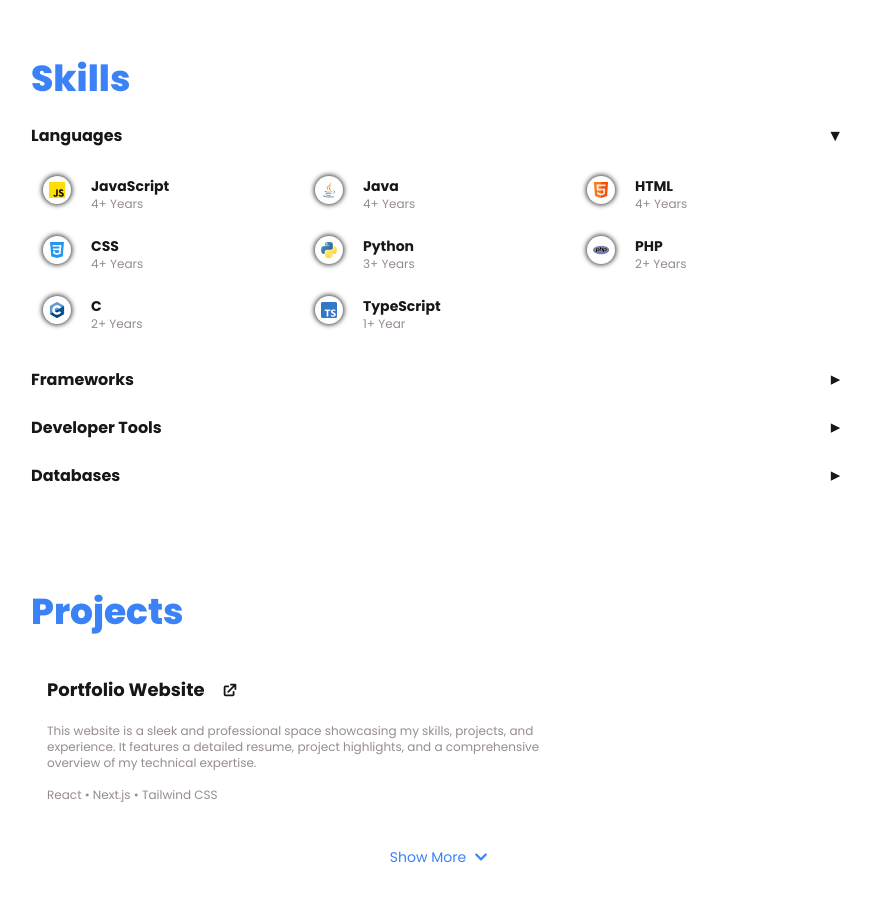
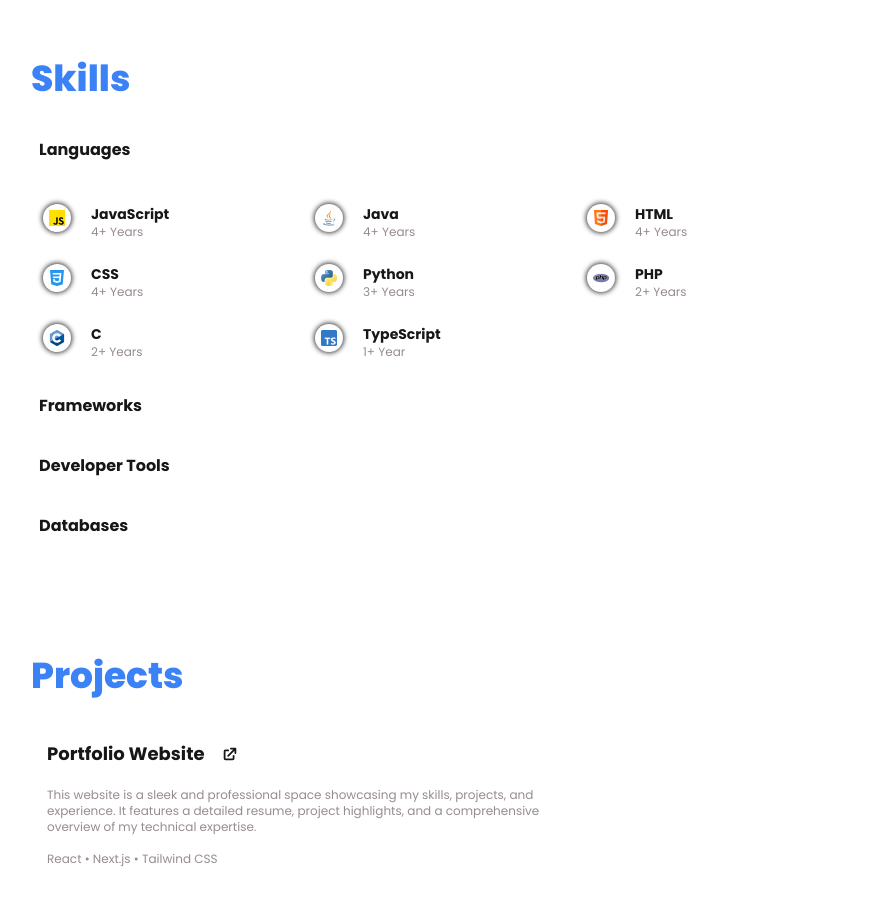
Before and after one commit to zoraiz2000/website, a Next.js app: page / in a window 1280 px wide. Shown: the part 1680-2593 px from the top of the page, without its empty margins (201-1072 px from the left). Built offline with nearby package versions, Linux system fonts and the light colour scheme; what tailwindcss-animated would draw is missing.

Commit message:
changed the icon and added highlight

```diff
--- a/src/components/Skills.js
+++ b/src/components/Skills.js
@@ -1,4 +1,5 @@
 import React, { useState, useRef } from "react";
+import { IoMdArrowDropdown } from "react-icons/io";
 
 const Skills = ({ ref, className }) => {
 
@@ -57,18 +58,20 @@ const Skills = ({ ref, className }) => {
     const contentRef = contentRefs[title];
 
     return (
-      <div className={`${title !== "Languages" ? "mt-6" : ""}`}>
+      <div className={`${title !== "Languages" ? "mt-2" : ""}`}>
         <div
-          className="flex justify-between items-center group text-md md2:text-xl font-poppins font-bold cursor-pointer"
+          className="flex justify-between p-2 rounded-md items-center group text-md md2:text-xl font-poppins font-bold cursor-pointer hover:bg-[rgb(255,255,255,0.1)] transition duraiton-300"
           onClick={() => toggleSection(title)}
         >
           <span>{title}</span>
           <span
-            className={`bg-none group-hover:bg-[rgba(255,255,255,0.1)] rounded-full px-1 transform transition-all ease-in-out duration-300 ${
-              openSections[title] ? "rotate-0" : "-rotate-90"
+            // className={`bg-none group-hover:bg-[rgba(255,255,255,0.1)] rounded-full px-1 transform transition-all ease-in-out duration-300 ${
+            className={`text-4xl group-hover:text-[rgba(255,255,255,2)] rounded-full transform transition-all ease-in-out duration-300 ${
+              openSections[title] ? "rotate-0 text-[rgba(255,255,255,1)]" : "-rotate-90 text-[rgba(255,255,255,0.5)]"
             }`}
           >
-            ▼
+            <IoMdArrowDropdown/>
+            {/* ▼ */}
           </span>
         </div>
         <div
```
